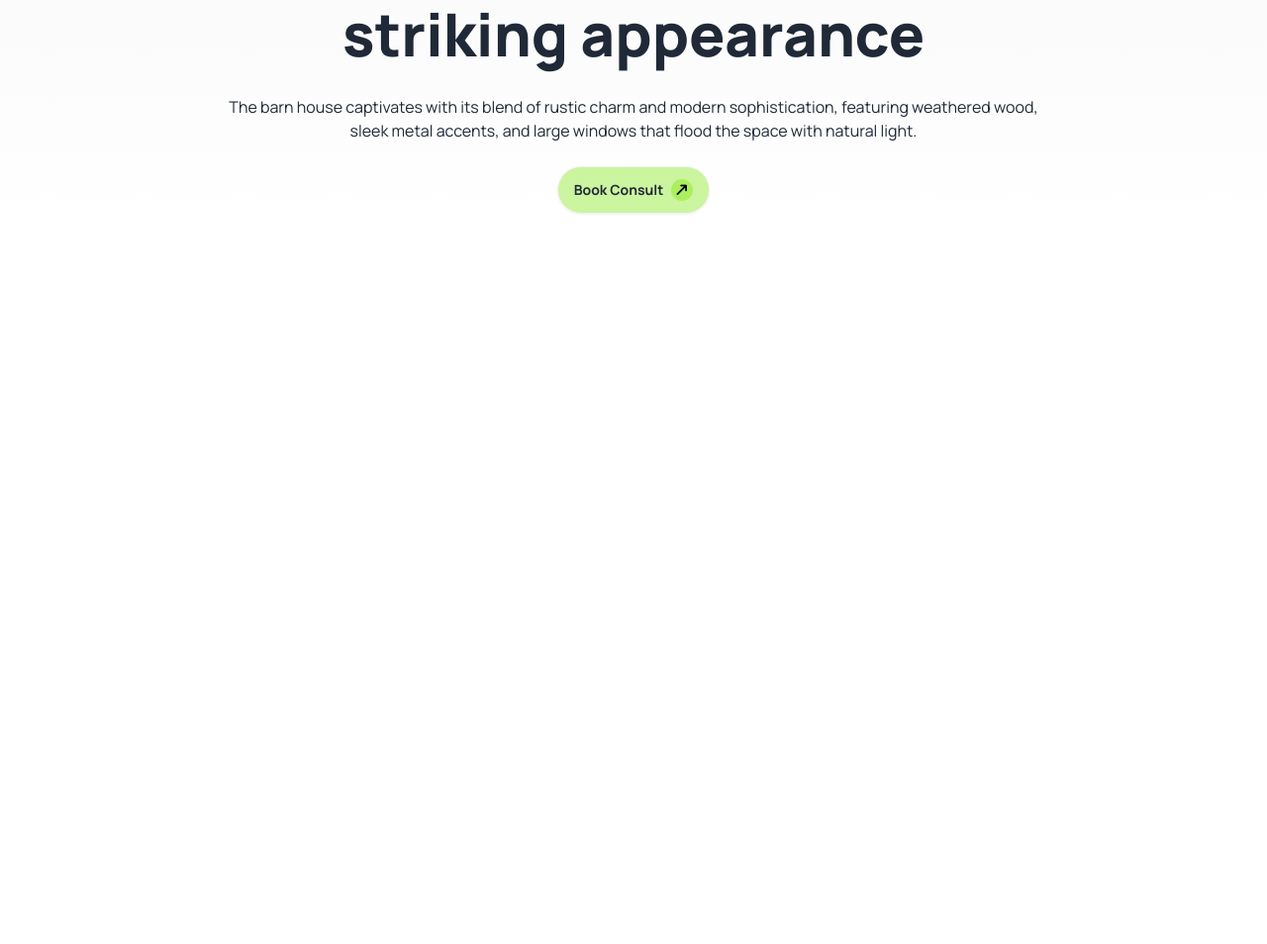
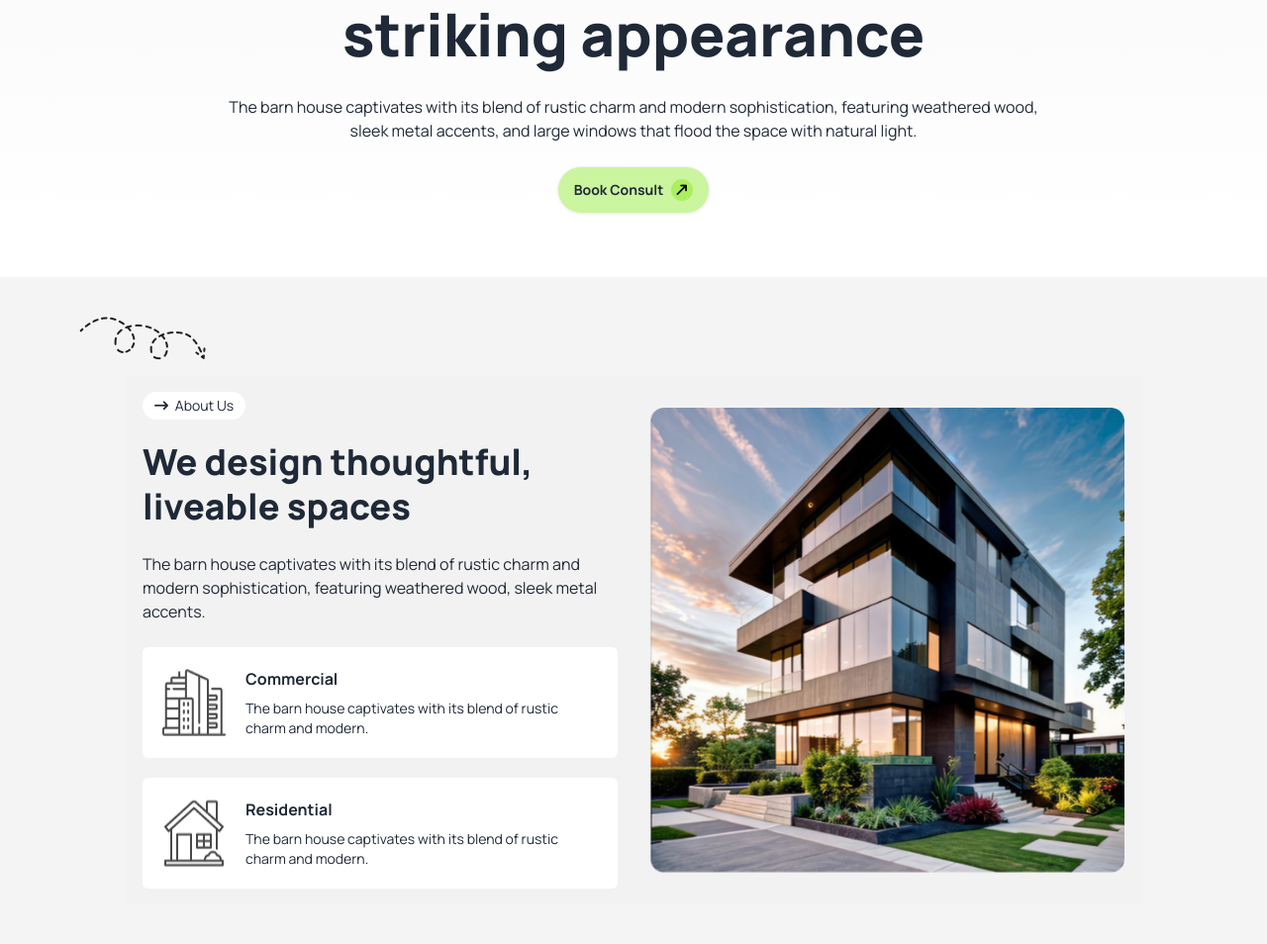
Before and after one commit to wadsahin/assignment-03, a plain HTML site: page index.html in a window 1280 px wide. Shown: the part 532-1486 px from the top of the page at 99% size. Before the commit the page ends 812 px from the top, so only its background shows below. Drawn offline with nearby package versions, Linux system fonts and the light colour scheme.

Commit message:
about section added

```diff
--- a/index.html
+++ b/index.html
@@ -22,6 +22,7 @@
           colors: {
             clifford: '#da373d',
             primary: '#ABEF5F',
+            section: '#f4f4f4',
           }
         }
       }
@@ -64,7 +65,8 @@
             <div tabindex="0" role="button" class="btn btn-ghost md:hidden">
               <i class="fa-solid fa-bars text-xl bg-white px-2 py-1 rounded-full"></i>
             </div>
-            <ul tabindex="0" class="menu menu-sm dropdown-content bg-base-100 rounded-box z-[1] mt-3 w-52 p-2 shadow right-3">
+            <ul tabindex="0"
+              class="menu menu-sm dropdown-content bg-base-100 rounded-box z-[1] mt-3 w-52 p-2 shadow right-3">
               <li><a class="font-bold">Home</a></li>
               <li><a class="font-medium">Services</a></li>
               <li><a class="font-medium">Portfolio</a></li>
@@ -88,14 +90,16 @@
       </div>
     </nav>
     <!-- banner section -->
-     <section class="lg:w-4/5 mx-auto mb-12">
+    <section class="lg:w-4/5 mx-auto mb-12">
       <div class="hero">
         <div class="hero-content text-center">
           <div class="">
             <img class="mx-auto" src="/assets/banner.png" alt="">
-            <h1 class="text-4xl sm:text-5xl lg:text-6xl font-extrabold leading-tight sm:leading-tight lg:leading-tight">A barn house of this design has a striking appearance</h1>
+            <h1 class="text-4xl sm:text-5xl lg:text-6xl font-extrabold leading-tight sm:leading-tight lg:leading-tight">
+              A barn house of this design has a striking appearance</h1>
             <p class="py-6 sm:w-10/12 sm:mx-auto">
-              The barn house captivates with its blend of rustic charm and modern sophistication, featuring weathered wood, sleek metal accents, and large windows that flood the space with natural light.
+              The barn house captivates with its blend of rustic charm and modern sophistication, featuring weathered
+              wood, sleek metal accents, and large windows that flood the space with natural light.
             </p>
             <div>
               <a class="btn w-full sm:w-max rounded-full bg-primary bg-opacity-60">
@@ -106,11 +110,64 @@
           </div>
         </div>
       </div>
-     </section>
+    </section>
   </header>
   <!-- main section -->
   <main>
-
+    <!-- About us Section -->
+    <section class="bg-section py-10">
+      <img class=" hidden pl-20 lg:block " src="./assets/Vector.png" alt="">
+      <!-- section container -->
+      <div class=" lg:w-4/5 mx-auto pt-4">
+        <!-- main contents -->
+        <div class="hero bg-base-200">
+          <div class="hero-content flex-col lg:flex-row lg:gap-8">
+            <div class="flex-1">
+              <!-- section btn -->
+              <div class="mb-5 flex justify-center lg:justify-start">
+                <a class="bg-white text-sm px-3 py-1 rounded-full space-x-1" href="#">
+                  <i class="fa-solid fa-arrow-right-long"></i>
+                  <span>About Us</span>
+                </a>
+              </div>
+              <h2 class="text-3xl md:text-4xl font-black text-center lg:leading-tight lg:text-left">We design
+                thoughtful, liveable spaces</h2>
+              <p class="py-6 text-center lg:text-left">
+                The barn house captivates with its blend of rustic charm and
+                modern sophistication, featuring weathered wood, sleek metal accents.
+              </p>
+              <!-- cards container -->
+              <div class="">
+                <!-- card 1 -->
+                <div class="bg-white p-5 rounded-md flex gap-5 mb-5">
+                  <!-- card img -->
+                  <img src="./assets/commercial.png" alt="">
+                  <!-- card  text content -->
+                  <div>
+                    <h4 class="font-bold mb-2">Commercial</h4>
+                    <p class="text-sm">The barn house captivates with its blend of rustic charm and modern.</p>
+                  </div>
+                </div>
+                <!-- card 2 -->
+                <div class="bg-white p-5 rounded-md flex gap-5">
+                  <!-- card img -->
+                  <img src="./assets/residential.png" alt="">
+                  <!-- card  text content -->
+                  <div>
+                    <h4 class="font-bold mb-2">Residential</h4>
+                    <p class="text-sm">The barn house captivates with its blend of rustic charm and modern.</p>
+                  </div>
+                </div>
+              </div>
+            </div>
+            <!-- img content -->
+            <div class="flex-1">
+              <img src="./assets/Rectangle.png" alt="">
+            </div>
+          </div>
+        </div>
+      </div>
+    </section>
   </main>
   <!-- footer section -->
   <footer></footer>
```
Also changed, not shown: tailwind.config.js (+8 -0 lines).
